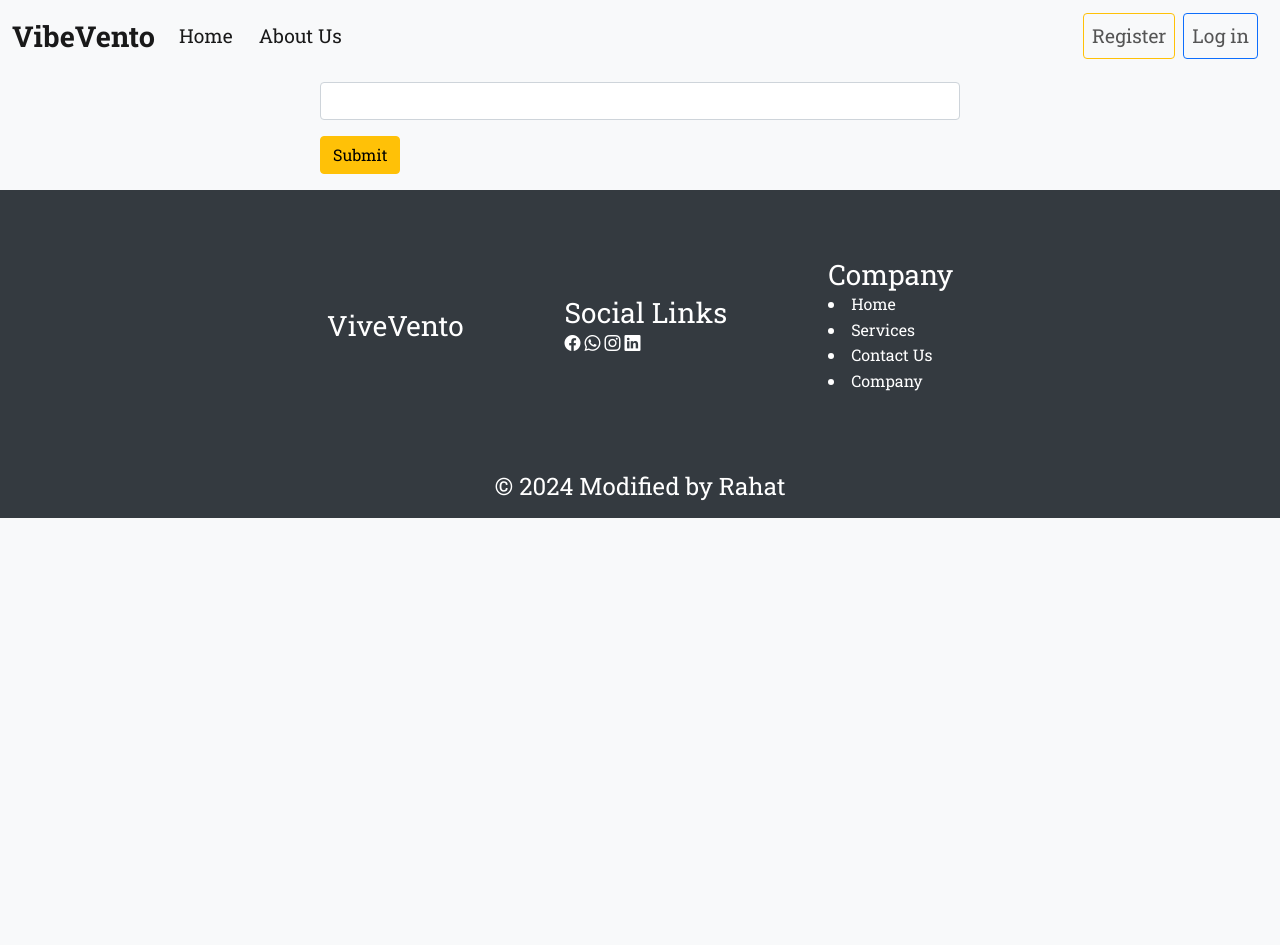
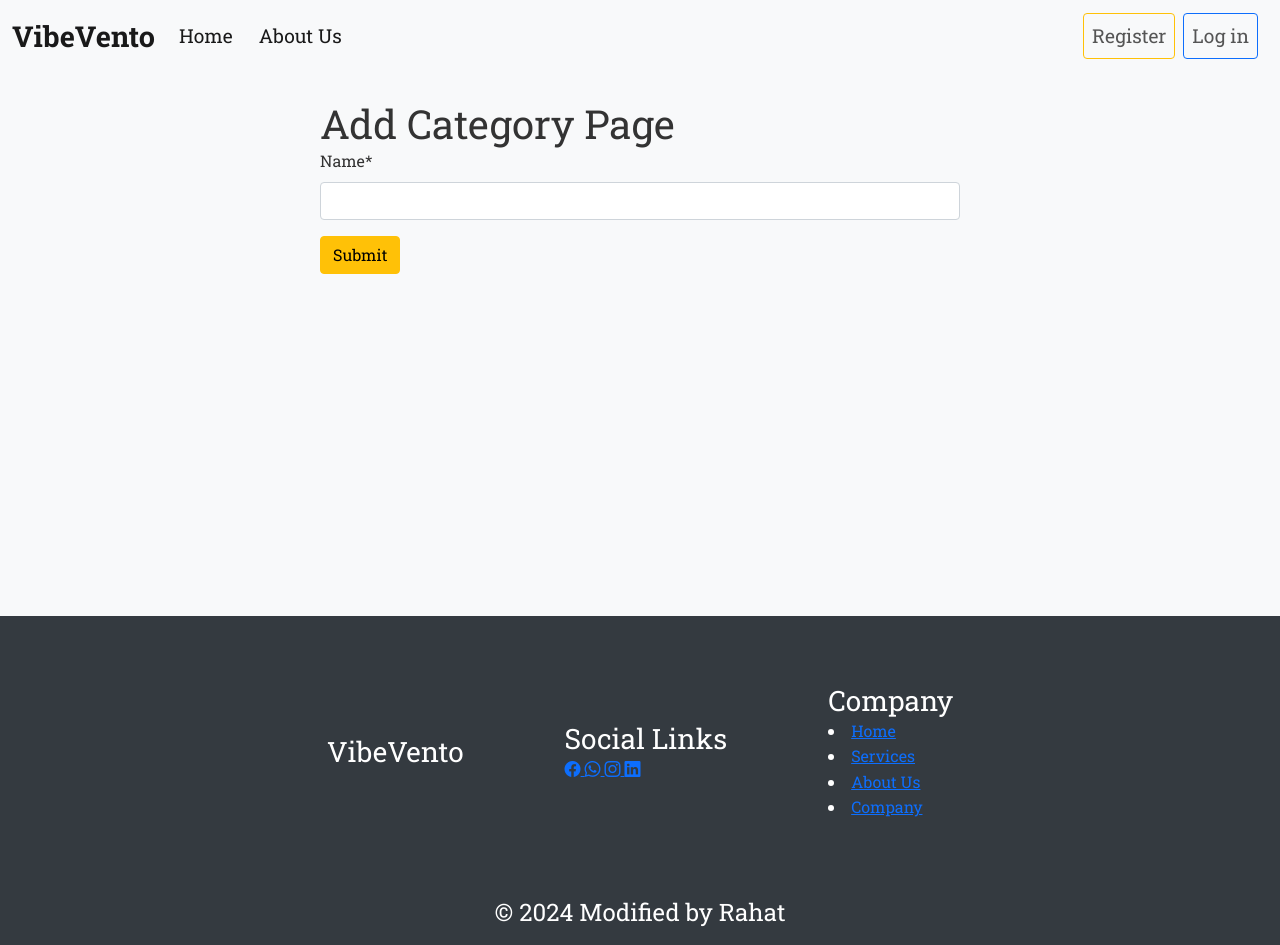
Before and after one commit to rafiqul0004/Event-Management-Project, a Django app: page /category/add/ in a window 1280 px wide. Before the commit the page ends 518 px from the top, so only its background shows below. Run offline with Django 5.2, Linux system fonts and the light colour scheme; some libraries are stand-ins or nearby versions.

Commit message:
Design update

```diff
--- a/category/templates/add_category.html
+++ b/category/templates/add_category.html
@@ -3,6 +3,8 @@
 {%load crispy_forms_tags%}
 
 {%block content%}
+<main>
+    <div style="margin-top:100px;">
         <form style="width:50%; margin:auto;" method="post">
             <h1>Add Category Page</h1>
 
@@ -13,4 +15,6 @@
             <button type="submit" class="btn btn-warning">Submit</button>
 
         </form>
+    </div>
+</main>
 {%endblock%}
--- a/static/style.css
+++ b/static/style.css
@@ -9,6 +9,7 @@
     line-height: 1.6;
     color: #333;
     background-color: #f8f9fa;
+    height: 100vh;
 }
 
 /* Navbar styles */
@@ -196,6 +197,15 @@
     transition-delay: .5s;
     text-align: center;
 }
+
+main{
+    flex: 1;
+    min-height: 500px;
+  }
+
+  footer{
+    margin-top: auto;
+  }
 /*The end of animation*/
 
 #animatedText.slider-nav-animation .slider-container .slide-visible .custom-animated-text {
--- a/templates/base.html
+++ b/templates/base.html
@@ -102,24 +102,36 @@
       {% comment %} Footer File {% endcomment %}
       <footer class="full-footer">
         <div class="footer mt-3">
-                <div class="company-name  m-5 "><h3>ViveVento</h3></div>
+          <div class="company-name  m-5 "><h3>VibeVento</h3></div>
         <div class="social-link m-5 ">
           <h3>Social Links</h3>
+            <a href="https://www.facebook.com">
             <i class="bi bi-facebook"></i>
+            </a>
+
+            <a href="https://wa.me/your_whatsapp_number">
                 <i class="bi bi-whatsapp"></i>
+            </a>
+
+            <a href="https://www.instagram.com">
                 <i class="bi bi-instagram"></i>
+            </a>
+
+            <a href="https://www.linkedin.com">
                 <i class="bi bi-linkedin"></i>
+            </a>
         </div>
         <div class=" company m-5">
           <h3>Company</h3>
-                <li>Home</li>
-                <li>Services</li>
-                <li>Contact Us</li>
-                <li>Company</li>
+          <li><a href="{%url 'homepage'%}">Home</a></li>
+          <li><a href="{%url 'about_us'%}">Services</a></li>
+          <li><a href="{%url 'about_us'%}">About Us</a></li>
+          <li><a href="{%url 'about_us'%}">Company</a></li>
         </div>
         </div>
         <div class="owner text-center"><h4>  © {% now "Y" %} Modified by Rahat</h4></div>
 </footer>
+
 
     {% comment %} Script File {% endcomment %}
     {% comment %} <script>
--- a/templates/home.html
+++ b/templates/home.html
@@ -317,7 +317,7 @@
     </video>
   </div>
 </div>
-
+</div>
 <hr data-aos="fade-up">
 <div class="container client-reviews" data-aos="fade-up">
   <div class="mt-3 text-center">
@@ -466,11 +466,12 @@
 
     <!-- Submit button -->
     <div class="text-center">
-      <button class="btn btn-primary disabled" id="submitButton" type="submit">Submit</button>
+      <button class="btn btn-primary" id="submitButton" type="submit">Submit</button>
     </div>
     </form>
   </div>
 </div>
+
 
 
 <script>
--- a/user/templates/attendee_list.html
+++ b/user/templates/attendee_list.html
@@ -1,7 +1,8 @@
 {% extends "base.html" %}
 
 {% block content %}
-<div class="container mt-5">
+<main>
+    <div class="container mt-5" style="margin-top:100px;">
         <h1 class="mb-4">Attendee List for {{ event.name }}</h1>
 
         <table class="table table-bordered table-striped">
@@ -19,4 +20,5 @@
             </tbody>
         </table>
     </div>
+</main>
 {% endblock %}
--- a/user/templates/organize_events.html
+++ b/user/templates/organize_events.html
@@ -3,7 +3,9 @@
 {%load crispy_forms_tags%}
 
 {%block content%}
-<h1>Organize Event Page</h1>
+<main>
+  <div style="margin-top:100px;">
+    <h1>Organize Event Page</h1>
 {% comment %} <a class="btn btn-primary" href="{% url 'edit_profile' %}">Edit Profile</a> {% endcomment %}
 
 <div class="d-flex flex-wrap justify-content-center px-5 pt-5">
@@ -39,6 +41,8 @@
     {% endfor %}
 
 </div>
+  </div>
+</main>
 
 
 
--- a/user/templates/profile.html
+++ b/user/templates/profile.html
@@ -3,7 +3,8 @@
 {% load crispy_forms_tags %}
 
 {% block content %}
-<div class="container mt-5">
+<main>
+    <div class="container" style="margin-top:100px;">
         <h1 class="mb-4">Profile Page</h1>
         <a class="btn btn-primary mb-4" href="{% url 'edit_profile' %}">Edit Profile</a>
 
@@ -33,4 +34,5 @@
             {% endfor %}
         </div>
     </div>
+</main>
 {% endblock %}
```
Also changed, not shown: db.sqlite3. Lines whose indentation alone changed are shown as unchanged.
